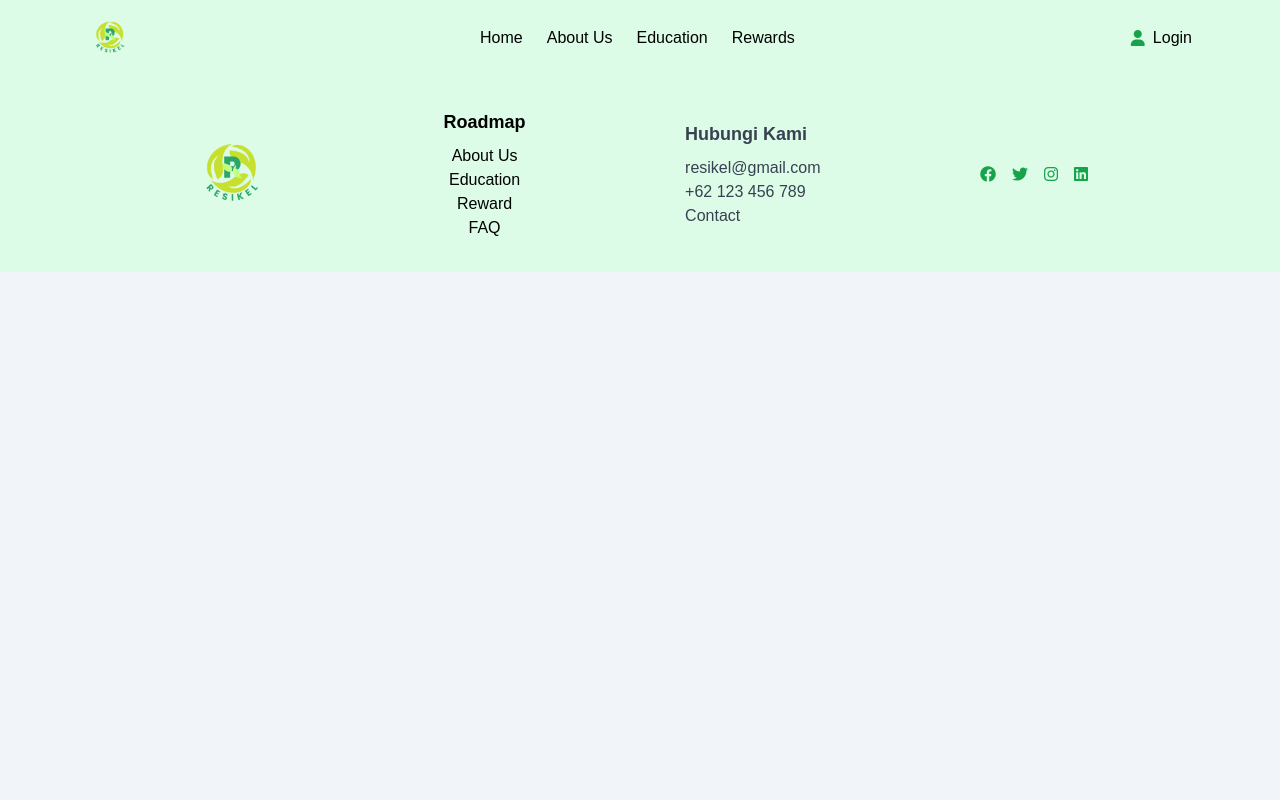
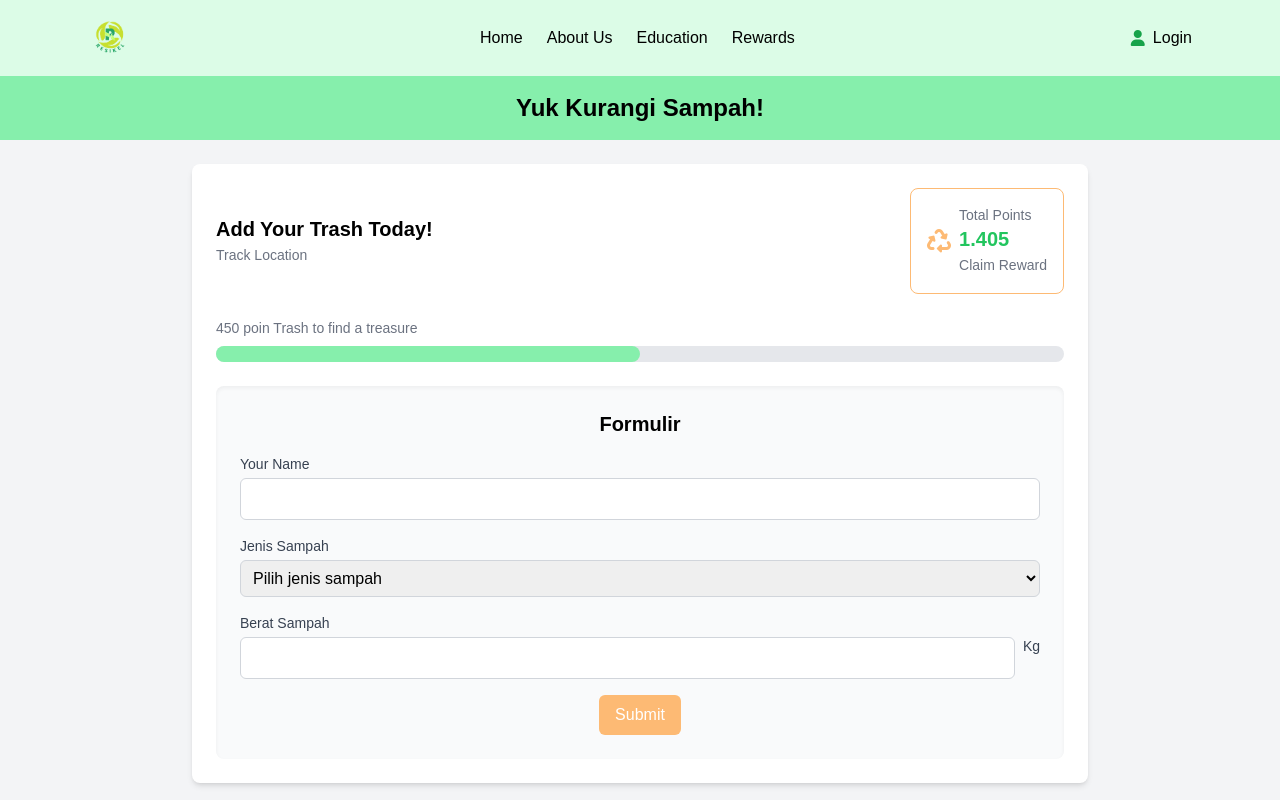
Before and after one commit to hanageofanii/resikel, a React (Vite) app: page /Rewards in a window 1280 px wide. Shown: the top 800 px of the page. Built offline with nearby package versions, Linux system fonts and the light colour scheme.

Commit message:
edit about us

```diff
--- a/src/App.jsx
+++ b/src/App.jsx
@@ -3,9 +3,7 @@ import Navbar from "./component/Navbar.jsx";
 import Homepage from "./pages/homepage.jsx";
 import Footer from "./component/footer.jsx";
 import About from "./pages/About.jsx";
-// import NotFound from "./pages/NotFound.jsx";
-// import Education from "./pages/Education.jsx";
-// import Rewards from "./pages/Rewards.jsx";
+import Rewards from "./pages/Rewards.jsx";
 
 function App() {
   return (
@@ -15,9 +13,7 @@ function App() {
         <Routes>
           <Route path="/" element={<Homepage />} />
           <Route path="/about" element={<About />} />
-          {/* <Route path="/*" element={<NotFound />} />
-          <Route path="/Education" element={<Education />} />
-          <Route path="/Rewards" element={<Rewards />} /> */}
+          <Route path="/Rewards" element={<Rewards />} />
         </Routes>
         <Footer />
       </div>
--- a/src/pages/About.jsx
+++ b/src/pages/About.jsx
@@ -13,7 +13,7 @@ const About = () => {
           <h1 className="text-3xl font-bold text-center text-green-600">
             About Us
           </h1>
-          <p className="text-xl text-justify text-green-600">
+          <p className=" text-justify text-black-700 mb-2">
             Resikel adalah aplikasi yang dikembangkan oleh Yayasan Pelita Hijau
             Nusantara untuk membantu masyarakat Batam dalam mengelola sampah
             dengan cara yang lebih praktis dan berkelanjutan. Melalui Resikel,
@@ -30,22 +30,16 @@ const About = () => {
           {/* Visi Kami */}
           <div className="flex flex-col md:flex-row justify-between items-center mb-10">
             <div className="md:w-1/2 pl-4 ms-2">
-              <h3 className="text-2xl font-bold mb-4 text-center">
+              <h3 className="text-2xl font-bold mb-4 text-justify">
                 Visi Kami
               </h3>
-              <ol className="list-decimal list-inside text-gray-700">
-                <li className="mb-2">
-                  Mendorong kegiatan regulasi dan kebijakan yang mendukung daur
-                  ulang.
-                </li>
-                <li className="mb-2">
-                  Menyediakan informasi dan sarana yang lebih baik untuk mendaur
-                  ulang sampah.
-                </li>
-                <li>
-                  Meningkatkan kesadaran masyarakat akan pentingnya daur ulang.
-                </li>
-              </ol>
+              <p className="text-justify text-gray-700 mb-2">
+                Menjadi platform digital yang memberdayakan masyarakat dalam
+                pengelolaan sampah yang efektif dan berkelanjutan. Resikel
+                berkomitmen memberikan solusi praktis, edukasi, dan inspirasi
+                untuk menciptakan ekosistem yang lebih hijau dan lestari bagi
+                Batam dan Indonesia.
+              </p>
             </div>
             <div className="md:w-1/2 flex justify-center">
               <img
@@ -65,10 +59,10 @@ const About = () => {
               />
             </div>
             <div className="md:w-1/2 pl-4 me-2">
-              <h3 className="text-2xl font-bold mb-4 text-center">
+              <h3 className="text-2xl font-bold mb-4 text-justify">
                 Misi Kami
               </h3>
-              <ol className="list-decimal list-inside text-gray-700">
+              <ol className="list-decimal list-inside items-justify text-gray-700">
                 <li className="mb-2">
                   Mendorong kegiatan regulasi dan kebijakan yang mendukung daur
                   ulang.
@@ -85,14 +79,12 @@ const About = () => {
           </div>
         </div>
       </section>
+
       {/* Kantor Kami Section */}
       <section className="py-10">
         <div className="container mx-auto text-center">
           <h3 className="text-2xl font-bold mb-4">Kantor Kami</h3>
-          <p className="text-gray-700 mb-4">
-            Alamat kami di: Jalan Gambir Park, Town House Blok A/No.12, Jakarta,
-            Indonesia 20456
-          </p>
+          <p className="text-gray-700 mb-4">Tembesi, Batam, Indonesia</p>
           <div className="mb-4">
             <iframe
               src="https://www.google.com/maps/embed?pb=!1m18!1m12!1m3!1d3153.342817525823!2d106.8512233151034!3d-6.229096995527924!2m3!1f0!2f0!3f0!3m2!1i1024!2i768!4f13.1!3m3!1m2!1s0x2e41f2211c4f9793%3A0xb6cf5bb36d5d118b!2sTownhouse%20Gambir%20Park%20Blok%20A%2FNo.12%2C%20Jalan%20Gambir%20Park%2C%20Sukadamai%2C%20Kec.%20Serang%20Baru%2C%20Kabupaten%20Bekasi%2C%20Jawa%20Barat%2017311!5e0!3m2!1sen!2sid!4v1696096390293!5m2!1sen!2sid"
@@ -110,18 +102,52 @@ const About = () => {
       <section className="py-10">
         <div className="container mx-auto text-center">
           <h3 className="text-2xl font-bold mb-6">Tim Kami</h3>
-          <div className="grid grid-cols-1 md:grid-cols-3 gap-6">
-            {[...Array(6)].map((_, index) => (
+          <div className="grid grid-cols-1 md:grid-cols-3 gap-4">
+            {[
+              {
+                name: "Hana Suci Aninda Geofani",
+                role: "Hustler",
+                image: "./src/assets/images/member1.jpg",
+              },
+              {
+                name: "Sandi Aji Pamungkas",
+                role: "Hipster",
+                image: "./src/assets/images/member2.jpg",
+              },
+              {
+                name: "Sucipta Aditri Laksana",
+                role: "Hipster",
+                image: "./src/assets/images/member3.jpg",
+              },
+              {
+                name: "Elpratama Perangin Angin",
+                role: "Hacker",
+                image: "./src/assets/images/member4.jpeg",
+              },
+              {
+                name: "Titto Nugraha Auladhana",
+                role: "Hacker",
+                image: "./src/assets/images/member5.jpeg",
+              },
+              {
+                name: "Muhammad Rafi",
+                role: "Hacker",
+                image: "./src/assets/images/member6.jpeg",
+              },
+            ].map((member, index) => (
               <div
                 key={index}
-                className="border rounded-lg p-4 shadow-lg bg-white">
-                <img
-                  src="./src/assets/images/monyet.jpeg"
-                  alt={`Photo of team member ${index + 1}`}
-                  className="mx-auto rounded-full mb-2 border-4 border-green-200"
-                />
-                <h4 className="font-bold">Your Name</h4>
-                <p>{`Role ${index + 1}`}</p>
+                className="border-2 border-green-300 rounded-lg p-3 shadow-lg bg-white transition-transform transform hover:scale-105 mx-2" // Gunakan mx-2 untuk margin horizontal yang konsisten
+              >
+                <div className="p-2 border border-black-200 rounded-lg">
+                  <img
+                    src={member.image}
+                    alt={`Photo of team member ${member.name}`}
+                    className="mx-auto mb-2 border-2 border-black h-60 w-40 object-cover rounded-md"
+                  />
+                  <h4 className="font-bold text-lg">{member.name}</h4>
+                  <p className="text-gray-600">{member.role}</p>
+                </div>
               </div>
             ))}
           </div>
--- a/src/pages/Rewards.jsx
+++ b/src/pages/Rewards.jsx
@@ -0,0 +1,82 @@
+const Rewards = () => {
+  return (
+    <div className="min-h-screen bg-gray-100 flex flex-col items-center">
+      <header className="w-full bg-green-300 py-4 text-center">
+        <h1 className="text-2xl font-bold">Yuk Kurangi Sampah!</h1>
+      </header>
+      <main className="w-full max-w-4xl bg-white mt-6 p-6 rounded-lg shadow-md">
+        <div className="flex justify-between items-center mb-6">
+          <div>
+            <h2 className="text-xl font-bold">Add Your Trash Today!</h2>
+            <a href="#" className="text-sm text-gray-500 hover:underline">
+              Track Location
+            </a>
+          </div>
+          <div className="flex items-center border border-orange-300 rounded-lg p-4">
+            <i className="fas fa-recycle text-orange-300 text-2xl mr-2"></i>
+            <div>
+              <p className="text-sm text-gray-500">Total Points</p>
+              <p className="text-xl font-bold text-green-500">1.405</p>
+              <a href="#" className="text-sm text-gray-500 hover:underline">
+                Claim Reward
+              </a>
+            </div>
+          </div>
+        </div>
+        <div className="mb-6">
+          <p className="text-sm text-gray-500 mb-2">
+            450 poin Trash to find a treasure
+          </p>
+          <div className="w-full bg-gray-200 rounded-full h-4">
+            <div
+              className="bg-green-300 h-4 rounded-full"
+              style={{ width: "50%" }}></div>
+          </div>
+        </div>
+        <div className="bg-gray-50 p-6 rounded-lg shadow-inner">
+          <h3 className="text-center text-xl font-bold mb-4">Formulir</h3>
+          <form className="space-y-4">
+            <div>
+              <label className="block text-sm font-medium text-gray-700">
+                Your Name
+              </label>
+              <input
+                type="text"
+                className="mt-1 block w-full border border-gray-300 rounded-md p-2"
+              />
+            </div>
+            <div>
+              <label className="block text-sm font-medium text-gray-700">
+                Jenis Sampah
+              </label>
+              <select className="mt-1 block w-full border border-gray-300 rounded-md p-2">
+                <option>Pilih jenis sampah</option>
+              </select>
+            </div>
+            <div className="flex items-center">
+              <div className="flex-grow">
+                <label className="block text-sm font-medium text-gray-700">
+                  Berat Sampah
+                </label>
+                <input
+                  type="text"
+                  className="mt-1 block w-full border border-gray-300 rounded-md p-2"
+                />
+              </div>
+              <span className="ml-2 text-sm font-medium text-gray-700">Kg</span>
+            </div>
+            <div className="text-center">
+              <button
+                type="submit"
+                className="bg-orange-300 text-white py-2 px-4 rounded-md">
+                Submit
+              </button>
+            </div>
+          </form>
+        </div>
+      </main>
+    </div>
+  );
+};
+
+export default Rewards;
```
Also changed, not shown: src/assets/images/member1.jpg (added), src/assets/images/monyet.jpeg (deleted).
